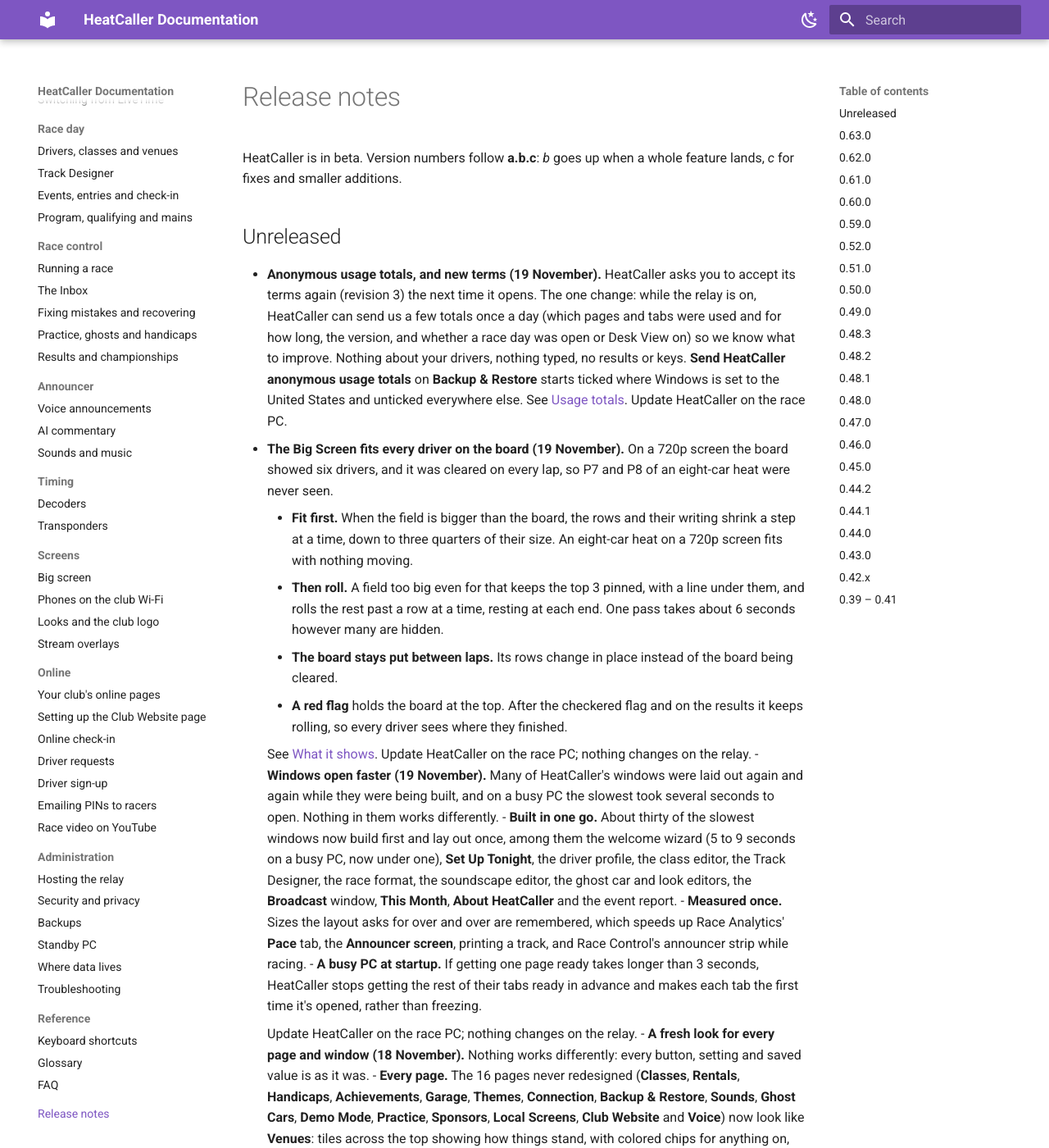
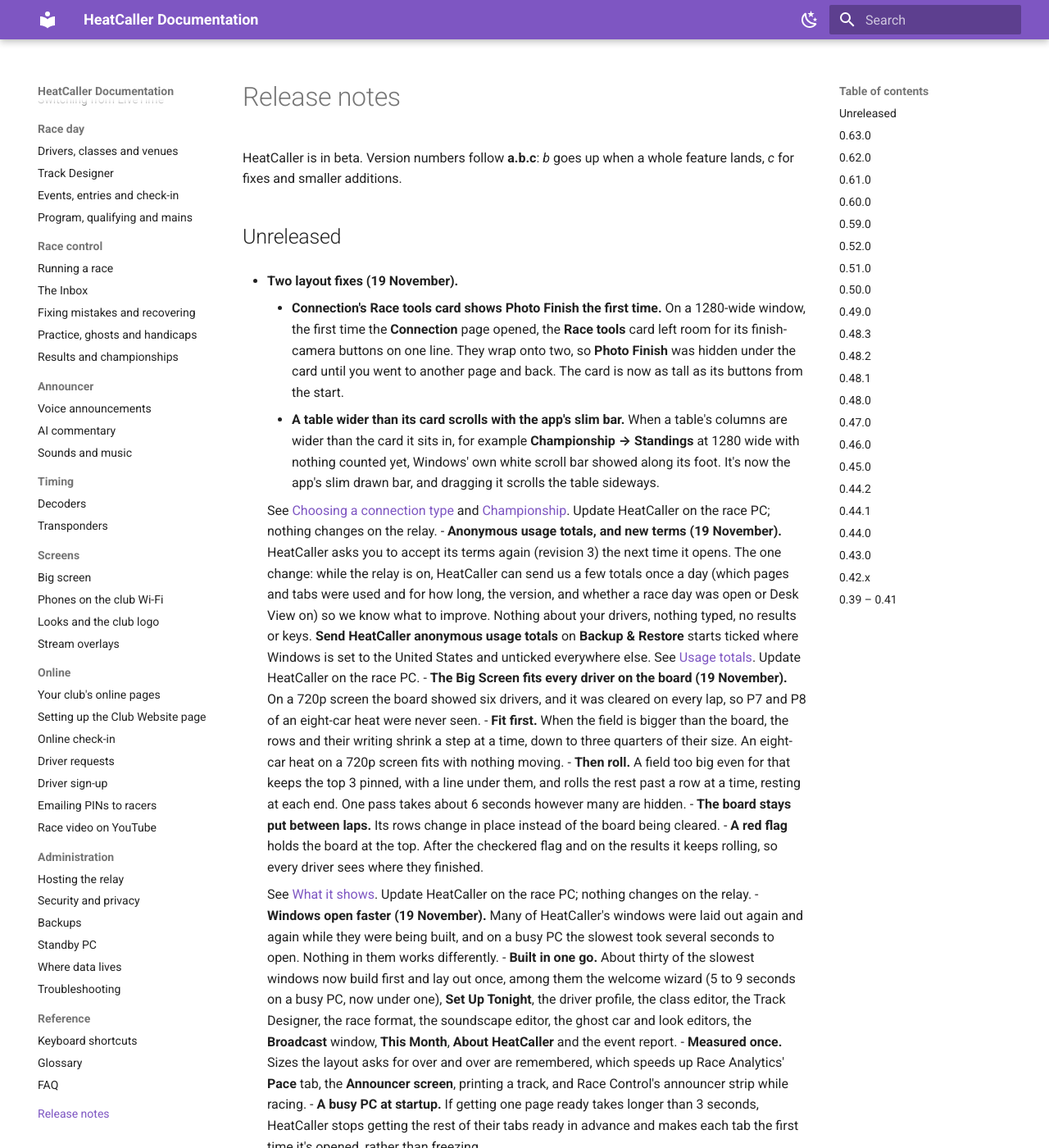
Before and after one commit to heatcaller/HeatCaller, an MkDocs documentation site: the page built from website/docs/release-notes.md, in a window 1280 px wide and 1400 px high. Shown: the whole window at 82% size. Built offline with MkDocs 1.6.1 and Material for MkDocs 9.7.7, drawn with Linux system fonts in a browser that asks for light colours; some of the changed text lies outside the part shown.

Commit message:
Release notes: the Race tools and table scroll bar fixes
Co-Authored-By: Claude Opus 5.5 <noreply@anthropic.com>

```diff
--- a/website/docs/release-notes.md
+++ b/website/docs/release-notes.md
@@ -4,6 +4,11 @@ HeatCaller is in beta. Version numbers follow **a.b.c**: *b* goes up when a whol
 
 ## Unreleased
 
+- **Two layout fixes (19 November).**
+    - **Connection's Race tools card shows Photo Finish the first time.** On a 1280-wide window, the first time the **Connection** page opened, the **Race tools** card left room for its finish-camera buttons on one line. They wrap onto two, so **Photo Finish** was hidden under the card until you went to another page and back. The card is now as tall as its buttons from the start.
+    - **A table wider than its card scrolls with the app's slim bar.** When a table's columns are wider than the card it sits in, for example **Championship → Standings** at 1280 wide with nothing counted yet, Windows' own white scroll bar showed along its foot. It's now the app's slim drawn bar, and dragging it scrolls the table sideways.
+
+    See [Choosing a connection type](timing/decoders.md#choosing-a-connection-type) and [Championship](race-control/results-and-championships.md#championship). Update HeatCaller on the race PC; nothing changes on the relay.
 - **Anonymous usage totals, and new terms (19 November).** HeatCaller asks you to accept its terms again (revision 3) the next time it opens. The one change: while the relay is on, HeatCaller can send us a few totals once a day (which pages and tabs were used and for how long, the version, and whether a race day was open or Desk View on) so we know what to improve. Nothing about your drivers, nothing typed, no results or keys. **Send HeatCaller anonymous usage totals** on **Backup & Restore** starts ticked where Windows is set to the United States and unticked everywhere else. See [Usage totals](admin/backups.md#usage-totals). Update HeatCaller on the race PC.
 - **The Big Screen fits every driver on the board (19 November).** On a 720p screen the board showed six drivers, and it was cleared on every lap, so P7 and P8 of an eight-car heat were never seen.
     - **Fit first.** When the field is bigger than the board, the rows and their writing shrink a step at a time, down to three quarters of their size. An eight-car heat on a 720p screen fits with nothing moving.
```
